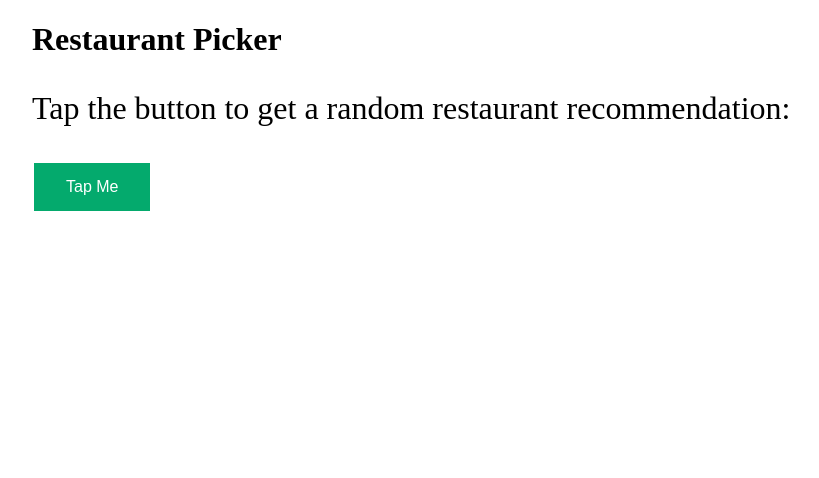
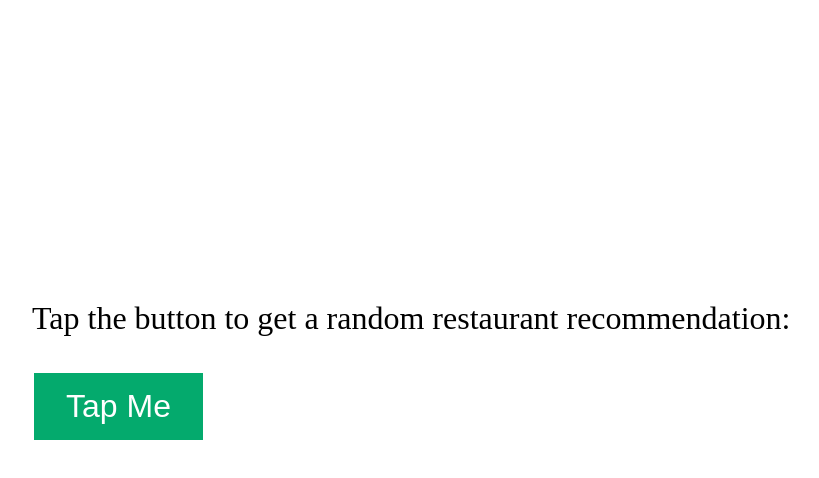
Before and after one commit to therealsamsles/foodpicker.github.io, a plain HTML site: page index.html in a window 1280 px wide. Shown: the whole page, without its empty margins (208-1027 px from the left). Drawn offline with Linux system fonts and the light colour scheme.

Commit message:
index.html

```diff
--- a/index.html
+++ b/index.html
@@ -11,20 +11,19 @@
   		text-align: center;
   		text-decoration: none;
   		display: inline-block;
-  		font-size: 16px;
+  		font-size: 2em;
   		margin: 4px 2px;
   		cursor: pointer;
 	}
 </style>
 </head>
 <body>
-<div style="width:800px; margin:0 auto;">
-<h1>Restaurant Picker</h1>
+<div style="width:800px; margin: 300px auto;">
 <p style="font-size: 2em">Tap the button to get a random restaurant recommendation:</p>
 
 <button class="button" onclick="myFunction()">Tap Me</button>
 
-<h1 id="rest"></p>
+<p style="font-size: 4em" id="rest"></p>
 </div>
 <script>
 
```
